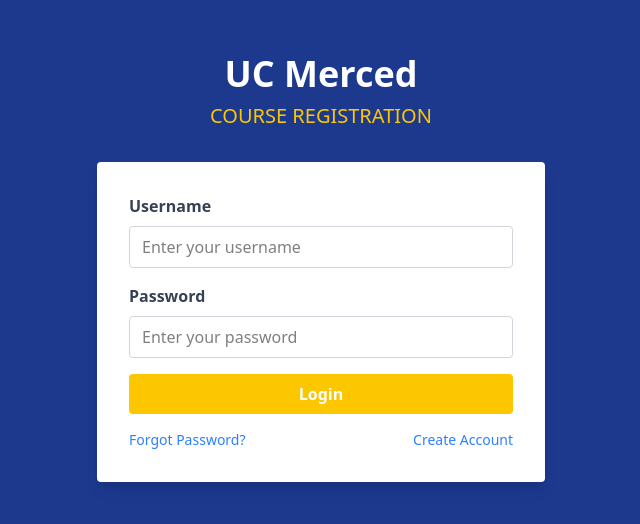
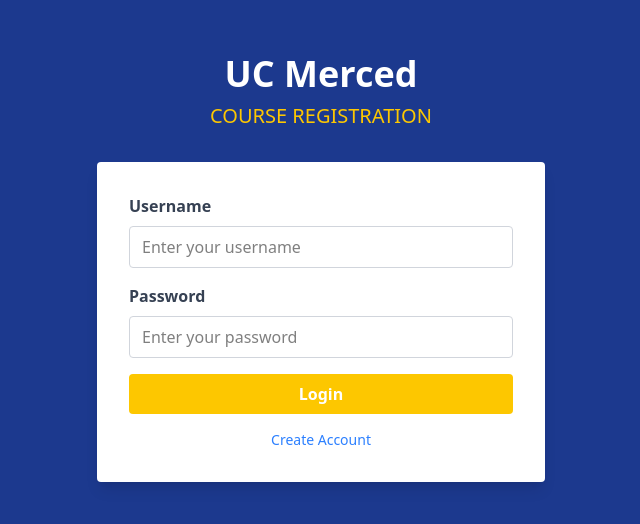
Before and after one commit to etchre/CSE108-Lab8, a React (Vite) app: page / in a window 1280 px wide. Shown: the part 132-656 px from the top of the page, without its empty margins (319-959 px from the left). Built offline with nearby package versions, Linux system fonts and the light colour scheme.

Commit message:
removed some unneeded elements from the login screen (along with some qol changes)

```diff
--- a/src/pages/Login.jsx
+++ b/src/pages/Login.jsx
@@ -33,6 +33,8 @@
       password: loginPassword,
       setResponse
     });
+
+    setLoginPassword('');
   };
 
   const handleAccountCreation = () => {
@@ -55,6 +57,8 @@
 
     setSelectedRole(null)
     setIsLoginView(true);
+    setNewUsername("");
+    setNewPassword("");
   };
 
   return (
@@ -108,10 +112,7 @@
             </button>
 
             {/* forgot password & create account */}
-            <div className="flex justify-between mt-4 text-sm">
-              <a href="#" className="text-blue-500 hover:underline">
-                Forgot Password?
-              </a>
+            <div className="flex justify-center mt-4 text-sm">
               <button
                 className="text-blue-500 hover:underline"
                 onClick={() => {
@@ -130,7 +131,7 @@
             {selectedRole === null ? (
               <>
                 <div className="mb-4 text-center">
-                  <p className="mb-2 text-gray-700">Select account type:</p>
+                  <p className="mb-6 text-gray-700">Select account type:</p>
                   <div className="flex justify-around">
                     <button
                       className="bg-yellow-400 text-white font-semibold py-2 px-4 rounded hover:bg-yellow-500"
@@ -143,12 +144,6 @@
                       onClick={() => setSelectedRole("teacher")}
                     >
                       Teacher
-                    </button>
-                    <button
-                      className="bg-yellow-400 text-white font-semibold py-2 px-4 rounded hover:bg-yellow-500"
-                      onClick={() => setSelectedRole("admin")}
-                    >
-                      Admin
                     </button>
                   </div>
                 </div>
```
